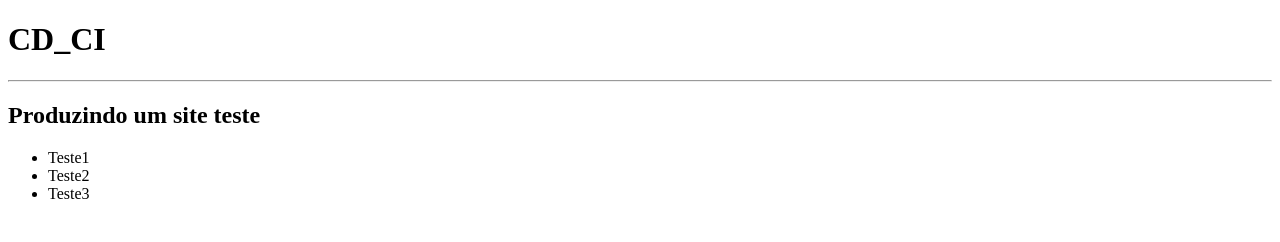
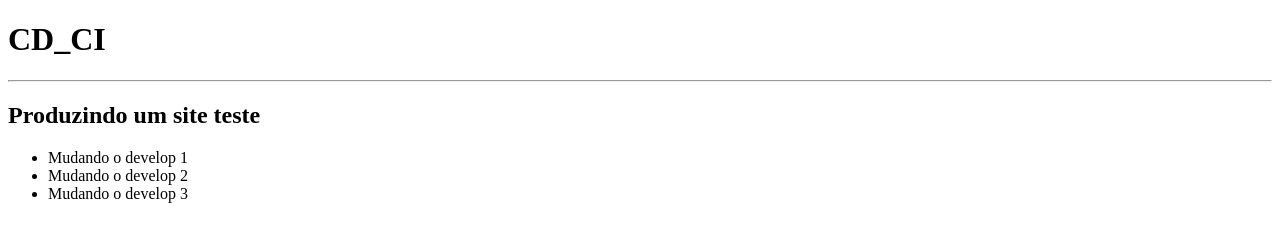
Before and after one commit to Leobatista1980/CI_CD, a plain HTML site: page index.html in a window 1280 px wide. Drawn offline with Linux system fonts and the light colour scheme.

Commit message:
Mudando o develop

```diff
--- a/index.html
+++ b/index.html
@@ -10,9 +10,9 @@
 <HR>
     <h2>Produzindo um site teste</h2>
     <ul>
-        <li>Teste1</li>
-        <li>Teste2</li>
-        <li>Teste3</li>
+        <li>Mudando o develop 1</li>
+        <li>Mudando o develop 2</li>
+        <li>Mudando o develop 3</li>
 
 
     </ul>
```
